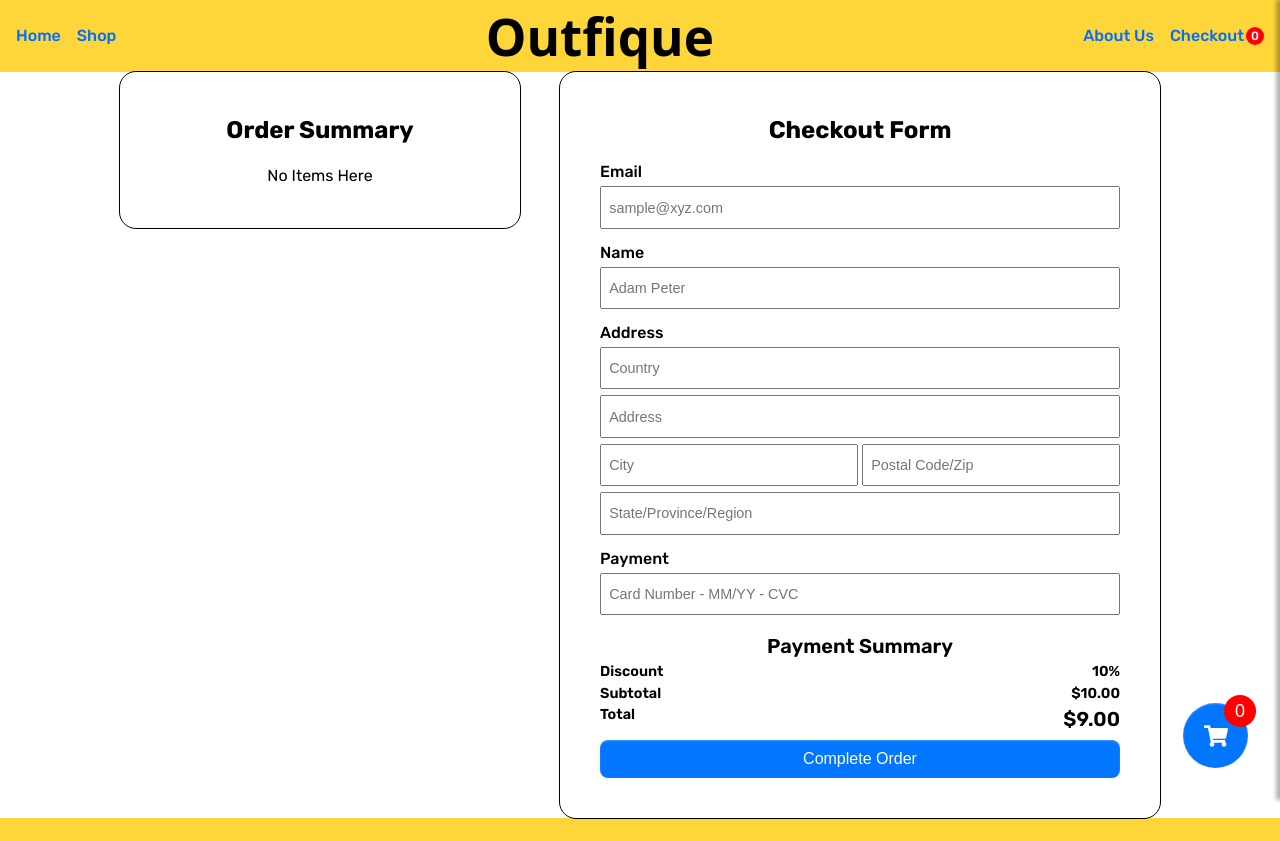
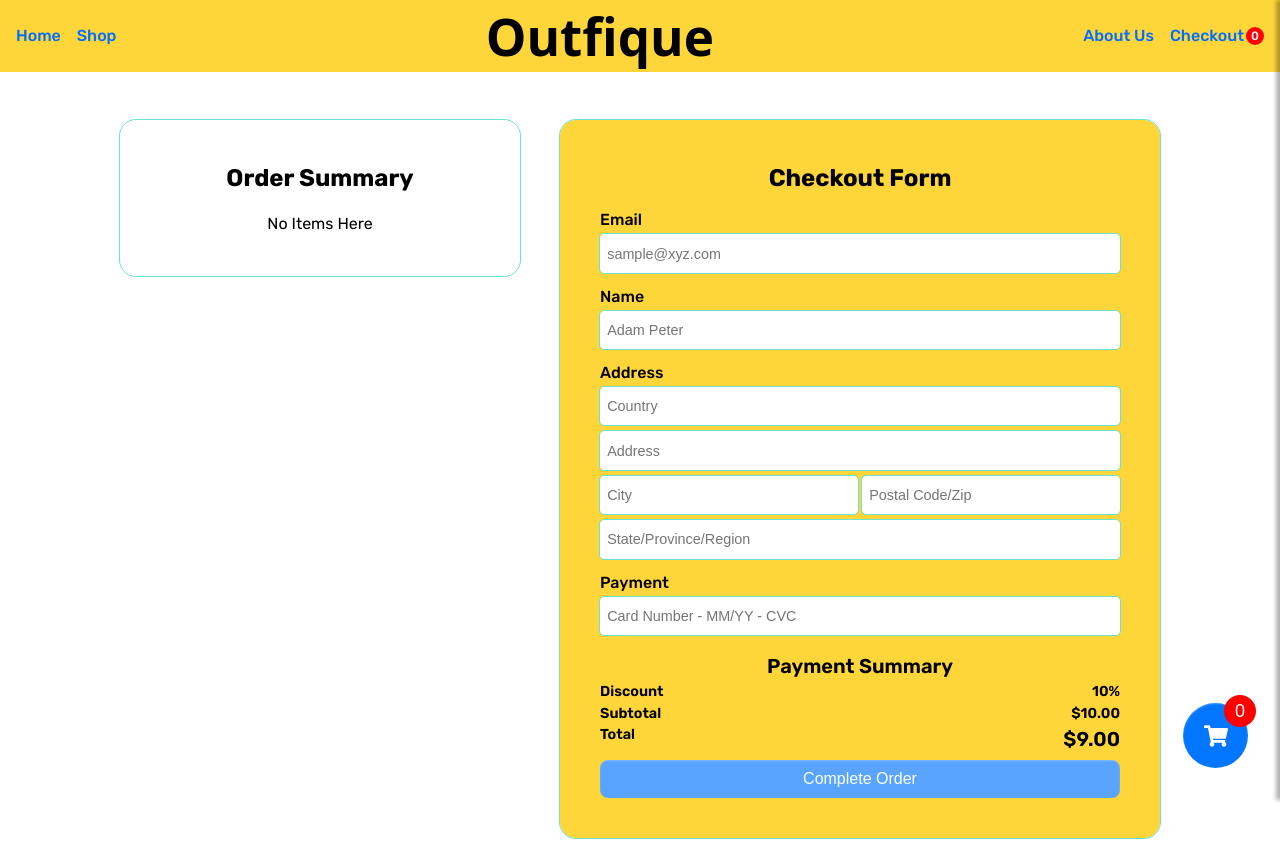
Before and after one commit to Eztatic/shopping-cart, a React (Vite) app: page /CheckoutPage in a window 1280 px wide. Shown: the top 841 px of the page. Built offline with nearby package versions, Linux system fonts and the light colour scheme; a web font is replaced by a local one.

Commit message:
E-commerce v1.0.0

```diff
--- a/src/App.jsx
+++ b/src/App.jsx
@@ -22,6 +22,10 @@ function App() {
     setCartItems(prevItems => prevItems.filter((item) => item.id !== id))
   }
 
+  const clearCart = () => {
+    setCartItems([]);
+  }
+
   return (
     <>
       <CartContext.Provider value={cartItems}>
@@ -35,7 +39,7 @@ function App() {
           />
           <Route
             path='/CheckoutPage'
-            element={<CheckoutPage />}
+            element={<CheckoutPage resetCartHandler={clearCart} />}
           />
         </Routes>
         <Footer />
--- a/src/components/CheckoutPage.jsx
+++ b/src/components/CheckoutPage.jsx
@@ -1,11 +1,25 @@
-import { useContext } from 'react'
-import styles from '/src/styles/CheckoutPage.module.css';
+import { useState, useContext } from 'react'
+import Styles from '/src/styles/CheckoutPage.module.css';
 import CartContext from '/src/components/CartContext.jsx';
-import CartStyles from '/src/styles/ShoppingCart.module.css'
+import CartStyles from '/src/styles/ShoppingCart.module.css';
+import { MdCheckCircle } from "react-icons/md";
+
+const CheckoutConfirmation = ({ isVisible }) => {
+      const visibility = isVisible ? Styles.visible : '';
+
+      return (
+            <div className={`${Styles['checkout-confirmation']} ${visibility}`}>
+                  <div>
+                        <MdCheckCircle className={Styles['check-icon-1']} />
+                        <h2>Order Completed</h2>
+                  </div>
+            </div>
+      );
+}
 
 const Item = ({ imgURL, quantity, title, category, price }) => {
       return (
-            <li className={`${CartStyles['cart-item']} ${styles['list-item']}`}>
+            <li className={`${CartStyles['cart-item']} ${Styles['list-item']}`}>
                   <div>
                         <img src={imgURL} alt="Item Image" />
                         <p className={CartStyles.quantity}>{quantity}</p>
@@ -23,7 +37,7 @@ const OrderSummary = () => {
       const cart = useContext(CartContext);
 
       return (
-            <div className={styles['order-summary']}>
+            <div className={Styles['order-summary']}>
                   <h2>Order Summary</h2>
                   <ul>
                         {cart.length === 0 ? <li>No Items Here</li> : null}
@@ -46,7 +60,7 @@ const OrderSummary = () => {
 
 const FormCheckout = () => {
       return (
-            <form onSubmit={(e) => e.preventDefault()} className={styles['checkout-form']}>
+            <form onSubmit={(e) => e.preventDefault()} className={Styles['checkout-form']}>
                   <h2>Checkout Form</h2>
                   <div>
                         <label htmlFor="email">Email</label>
@@ -56,7 +70,7 @@ const FormCheckout = () => {
                         <label htmlFor="name">Name</label>
                         <input type="text" id="name" name="name" placeholder="Adam Peter" />
                   </div>
-                  <div className={styles.address}>
+                  <div className={Styles.address}>
                         <label htmlFor="address">Address</label>
                         <input type="text" id="country" name="country" placeholder="Country" />
                         <input type="text" id="address" name="address" placeholder="Address" />
@@ -75,9 +89,12 @@ const FormCheckout = () => {
       );
 }
 
-const PaymentSummary = () => {
+const PaymentSummary = ({ buttonHandler }) => {
+      const cart = useContext(CartContext);
+      const isDisabled = cart.length === 0 ? Styles.disabled1 : null;
+
       return (
-            <div className={styles.payments}>
+            <div className={Styles.payments}>
                   <p>Payment Summary</p>
                   <span>
                         <p>Discount</p>
@@ -91,20 +108,32 @@ const PaymentSummary = () => {
                         <p>Total</p>
                         <p>$9.00</p>
                   </span>
-                  <button>Complete Order</button>
+                  <button onClick={buttonHandler} className={isDisabled}>Complete Order</button>
             </div>
       );
 }
 
-const CheckoutPage = () => {
+const CheckoutPage = ({ resetCartHandler }) => {
+      const [confirmation, setConfirmation] = useState(false);
+
+      const buttonHandler = (e) => {
+            e.preventDefault();
+            resetCartHandler();
+            setConfirmation(true);
+            setTimeout(() => setConfirmation(false), 3000);
+      }
+
       return (
-            <section className={styles['checkout-page']}>
-                  <OrderSummary />
-                  <div>
-                        <FormCheckout />
-                        <PaymentSummary />
-                  </div>
-            </section>
+            <>
+                  <CheckoutConfirmation isVisible={confirmation} />
+                  <section className={Styles['checkout-page']}>
+                        <OrderSummary />
+                        <div>
+                              <FormCheckout />
+                              <PaymentSummary buttonHandler={buttonHandler} />
+                        </div>
+                  </section>
+            </>
       );
 }
 
--- a/src/styles/CheckoutPage.module.css
+++ b/src/styles/CheckoutPage.module.css
@@ -1,4 +1,5 @@
 .checkout-page {
+  margin: 3rem auto;
   display: flex;
   justify-content: center;
   align-items: flex-start;
@@ -6,14 +7,16 @@
 }
 
 .checkout-page > div {
+  background-color: #ffd63a;
   width: 600px;
   max-width: 600px;
   padding: 2.5rem;
   border-radius: 16px;
-  outline: 1px solid #000;
+  outline: 1px solid #6de1d2;
 }
 
 .checkout-page > .order-summary {
+  background-color: #fff;
   width: 400px;
 }
 
@@ -68,6 +71,9 @@
   line-height: 1.5rem;
   width: 100%;
   padding: 0.5em;
+  border: none;
+  border-radius: 4px;
+  outline: 1px solid #6de1d2;
 }
 
 .payments {
@@ -101,3 +107,85 @@
   width: 100%;
   margin-top: 6px;
 }
+
+.check-icon-1 {
+  composes: check-icon from "/src/styles/ShoppingPage.module.css";
+  font-size: 4rem;
+}
+
+.checkout-confirmation {
+  width: 100%;
+  height: 100%;
+  position: fixed;
+  top: 0;
+  display: none;
+  visibility: hidden;
+  opacity: 0;
+}
+
+.checkout-confirmation > div {
+  display: none;
+  background-color: #fff;
+  width: 420px;
+  min-width: 300px;
+  height: 250px;
+  border: 2px solid black;
+  border-radius: 12px;
+  display: flex;
+  flex-direction: column;
+  justify-content: center;
+  align-items: center;
+  gap: 0.25rem;
+  position: absolute;
+  top: 50%;
+  left: 50%;
+  transform: translate(-50%, -50%);
+}
+
+.checkout-confirmation > div::before {
+  content: "";
+  width: 100%;
+  height: 40px;
+  display: block;
+  background-color: #ffd63a;
+  border-top-left-radius: 8px;
+  border-top-right-radius: 8px;
+  position: absolute;
+  top: 0;
+}
+
+.checkout-confirmation > div::after {
+  content: "";
+  width: 100%;
+  height: 40px;
+  display: block;
+  background-color: #ffd63a;
+  border-bottom-left-radius: 8px;
+  border-bottom-right-radius: 8px;
+  position: absolute;
+  bottom: 0;
+}
+@keyframes zoomIn {
+  from {
+    transform: scale(0.5);
+    opacity: 0;
+  }
+  to {
+    transform: scale(1);
+    opacity: 1;
+  }
+}
+
+.checkout-confirmation.visible {
+  opacity: 1;
+  visibility: visible;
+  display: flex;
+  justify-content: center;
+  align-items: center;
+  animation: zoomIn 0.3s ease-out forwards;
+}
+
+.disabled1 {
+  composes: disabled from "/src/styles/ShoppingPage.module.css";
+  pointer-events: none;
+}
--- a/src/styles/ShoppingPage.module.css
+++ b/src/styles/ShoppingPage.module.css
@@ -64,6 +64,7 @@
 .disabled {
   background-color: #59a4ff;
   cursor: not-allowed;
+  pointer-events: none;
 }
 
 .quantity {
@@ -149,7 +150,7 @@
 }
 
 .cart-confirmation.animate {
-  animation: slideFade 5s ease-out forwards;
+  animation: slideFade 3s ease-out forwards;
 }
 
 @keyframes slideFade {
```
